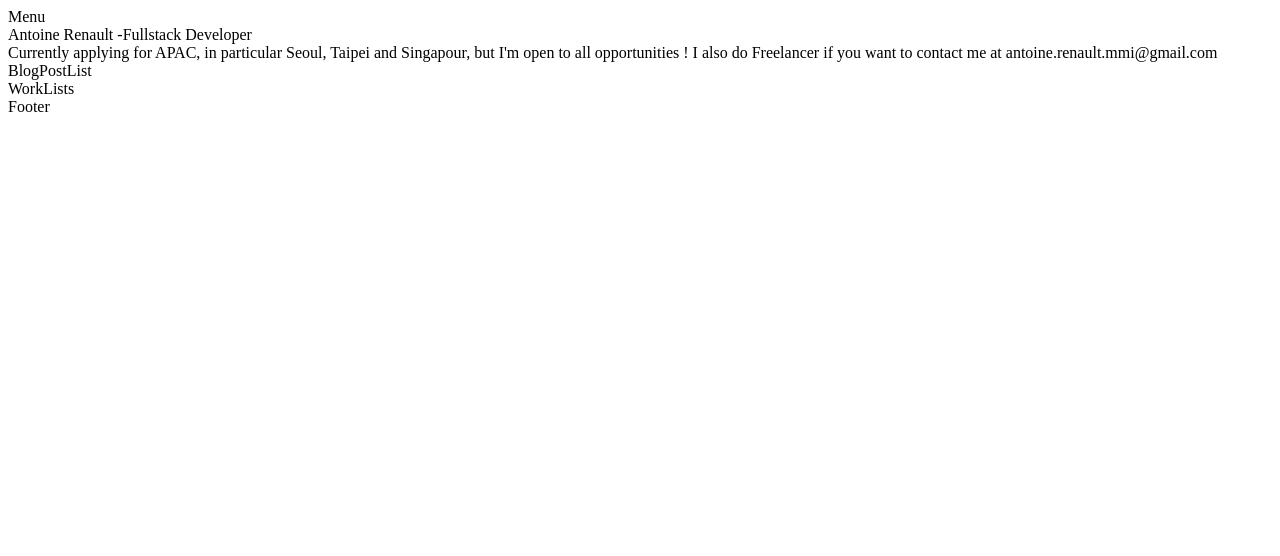
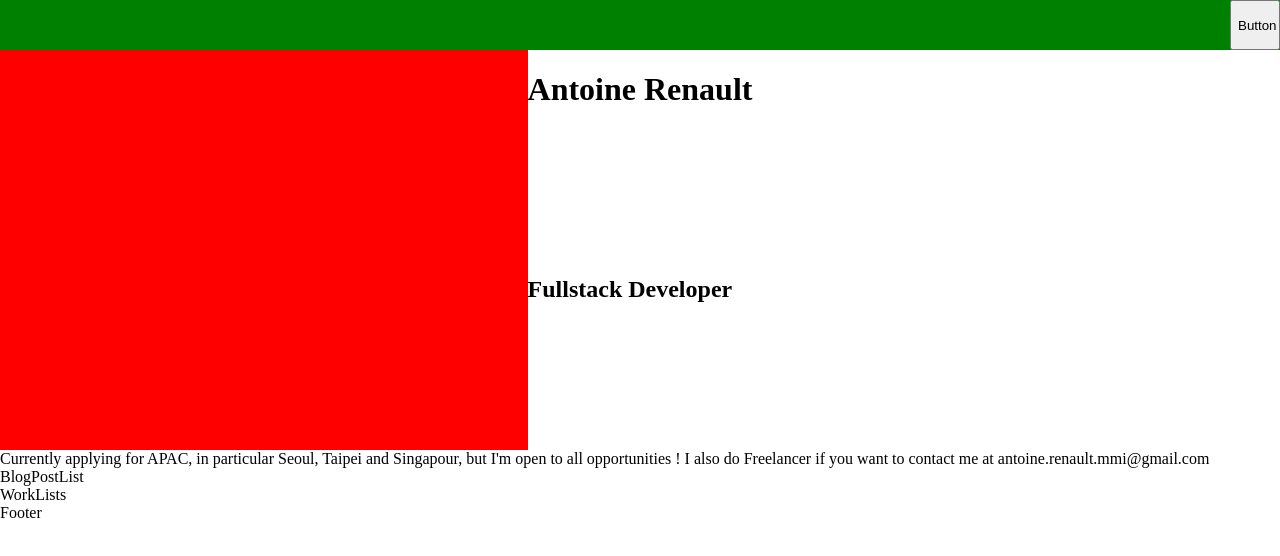
Before and after one commit to Aktanee/website, a Gatsby site: page / in a window 1280 px wide. Built offline with nearby package versions, Linux system fonts and the light colour scheme; Gatsby itself is replaced by a stand-in of ours.

Commit message:
update: start

```diff
--- a/src/components/Layout/index.js
+++ b/src/components/Layout/index.js
@@ -8,6 +8,8 @@
 import React from "react"
 import PropTypes from "prop-types"
 import { StaticQuery, graphql } from "gatsby"
+
+import './layout.css'
 
 import Footer from '../Footer'
 import Menu from '../Menu'
--- /dev/null
+++ b/src/components/Layout/layout.css
@@ -0,0 +1,3 @@
+body {
+  margin: 0;
+}
--- a/src/components/Menu/index.js
+++ b/src/components/Menu/index.js
@@ -1,10 +1,32 @@
 import React from 'react'
+import styled from 'styled-components'
+
+import { menuHeight } from '../../enums/styles'
+
+const Container = styled.header`
+  background-color: green;
+  display: grid;
+  height: ${menuHeight};
+  justify-content: flex-end;
+  left: 0;
+  position: absolute;
+  top: 0;
+  width: 100%;
+`
+
+const TriggerButton = styled.button`
+  max-width: 50px;
+`
 
 const Menu = () => {
   return (
-    <div>
-      Menu
-    </div>
+    <>
+      <Container>
+        <TriggerButton
+          onClick={() => console.log('triggerButton')}
+        >Button</TriggerButton>
+      </Container>
+    </>
   )
 }
 
--- a/src/components/Title/index.js
+++ b/src/components/Title/index.js
@@ -1,4 +1,7 @@
 import React from 'react'
+import styled from 'styled-components'
+
+import { menuHeight } from '../../enums/styles'
 
 const title = `Fullstack Developer`
 
@@ -6,12 +9,40 @@ const name = `Antoine Renault`
 
 // const Photo = `Triangular thingy`
 
+const Container = styled.div`
+  display: grid;
+  grid-template-areas:
+    'logo name'
+    'logo title';
+  min-height: 50vh;
+  width: 100%;
+  padding-top: ${menuHeight};
+`
+
+const LogoContainer = styled.div`
+  background-color: red;
+  grid-area: logo;
+`
+
+const Name = styled.h1`
+  grid-area: name;
+`
+
+const JobTitle = styled.h2`
+  grid-area: title;
+`
+
 const Title = () => {
   return (
-    <div>
-      {name} -
-      {title}
-    </div>
+    <Container>
+      <LogoContainer></LogoContainer>
+      <Name>
+        {name}
+      </Name>
+      <JobTitle>
+        {title}
+      </JobTitle>
+    </Container>
   )
 }
 
--- /dev/null
+++ b/src/enums/styles.js
@@ -0,0 +1 @@
+export const menuHeight = '50px'
--- a/src/pages/index.js
+++ b/src/pages/index.js
@@ -9,7 +9,7 @@ import WorkLists from '../components/WorkLists'
 
 const IndexPage = () => (
   <Layout>
-    <SEO title="Home" keywords={[`gatsby`, `application`, `react`]} />
+    <SEO title="Home" />
     <Title/>
     <JobSearch/>
     <BlogPostList/>
```
